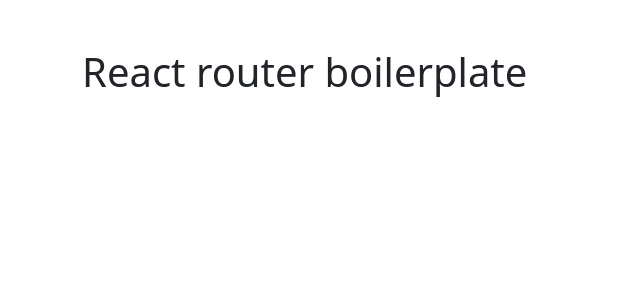
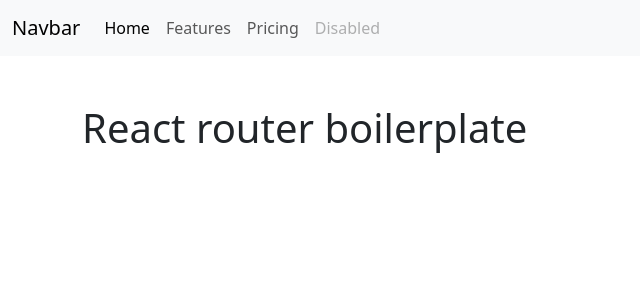
Before and after one commit to TizianoN/152-react-router-boilerplate, a React (Vite) app: page / in a window 1280 px wide. Shown: the top 300 px of the page, without its empty margins (0-640 px from the left). Built offline with nearby package versions, Linux system fonts and the light colour scheme.

Commit message:
add: navbar component

```diff
--- a/src/App.jsx
+++ b/src/App.jsx
@@ -1,9 +1,15 @@
+import Header from "./components/Header";
+
 export default function App() {
   return (
-    <main>
-      <div className="py-5 container">
-        <h1>React router boilerplate</h1>
-      </div>
-    </main>
+    <>
+      <Header />
+
+      <main>
+        <div className="py-5 container">
+          <h1>React router boilerplate</h1>
+        </div>
+      </main>
+    </>
   );
 }
--- /dev/null
+++ b/src/components/Header.jsx
@@ -0,0 +1,46 @@
+export default function Header() {
+  return (
+    <nav className="bg-body-tertiary navbar navbar-expand-lg">
+      <div className="container-fluid">
+        <a className="navbar-brand" href="#">
+          Navbar
+        </a>
+        <button
+          className="navbar-toggler"
+          type="button"
+          data-bs-toggle="collapse"
+          data-bs-target="#navbarNav"
+          aria-controls="navbarNav"
+          aria-expanded="false"
+          aria-label="Toggle navigation"
+        >
+          <span className="navbar-toggler-icon"></span>
+        </button>
+        <div className="collapse navbar-collapse" id="navbarNav">
+          <ul className="navbar-nav">
+            <li className="nav-item">
+              <a className="nav-link active" aria-current="page" href="#">
+                Home
+              </a>
+            </li>
+            <li className="nav-item">
+              <a className="nav-link" href="#">
+                Features
+              </a>
+            </li>
+            <li className="nav-item">
+              <a className="nav-link" href="#">
+                Pricing
+              </a>
+            </li>
+            <li className="nav-item">
+              <a className="nav-link disabled" aria-disabled="true">
+                Disabled
+              </a>
+            </li>
+          </ul>
+        </div>
+      </div>
+    </nav>
+  );
+}
```
